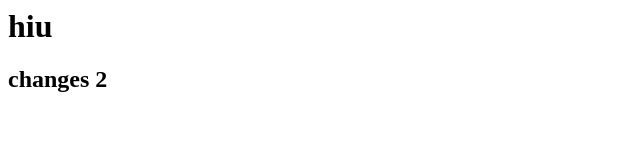
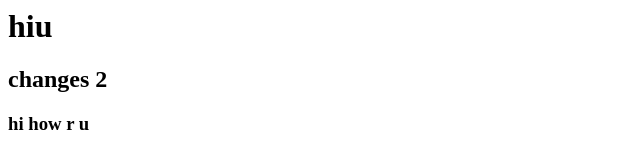
Before and after one commit to kamleshsaini/gittest, a plain HTML site: page index.html in a window 1280 px wide. Shown: the full height of the page, 0-640 px from the left. Drawn offline with Linux system fonts and the light colour scheme.

Commit message:
i add h3

```diff
--- a/index.html
+++ b/index.html
@@ -1,2 +1,4 @@
 <h1>hiu</h1>
 <h2>changes 2</h2>
+
+<h3>hi how r u</h3>
```
